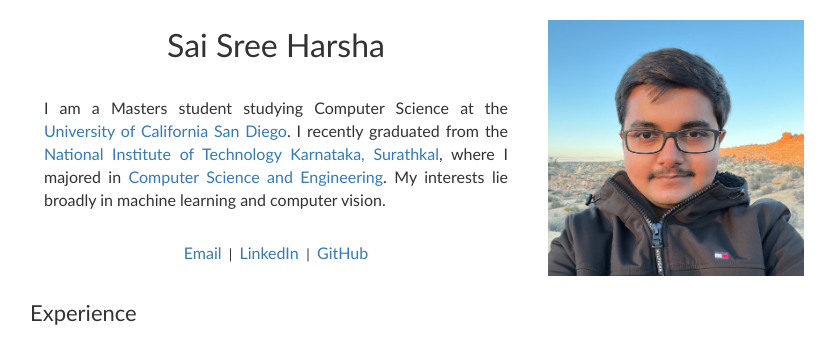
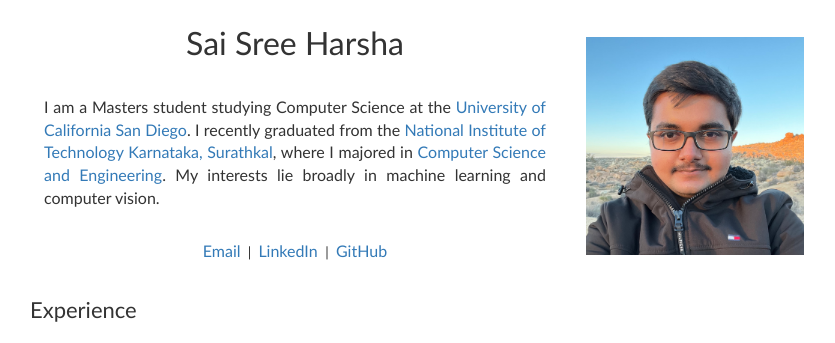
Before and after one commit to sreesai1412/sreesai1412.github.io, a plain HTML site: page index.html in a window 1280 px wide. Shown: the top 343 px of the page, without its empty margins (216-1051 px from the left). Drawn offline with nearby package versions, Linux system fonts and the light colour scheme.

Commit message:
Update index.html

```diff
--- a/index.html
+++ b/index.html
@@ -21,7 +21,7 @@
   <link rel="stylesheet" href="https://maxcdn.bootstrapcdn.com/bootstrap/3.4.1/css/bootstrap.min.css">
   <script src="https://ajax.googleapis.com/ajax/libs/jquery/3.5.1/jquery.min.js"></script>
   <script src="https://maxcdn.bootstrapcdn.com/bootstrap/3.4.1/js/bootstrap.min.js"></script>
-  <link rel="icon" type="image/png" href="images/nitk_logo.jpg">
+  <link rel="icon" type="image/png" href="images/ucsd_logo.png">
 </head>
 
 <body>
@@ -47,7 +47,7 @@
                 <a href="https://github.com/sreesai1412" target="_blank"><font size="3"> GitHub </font></a>
               </p>
             </td>
-            <td style="padding:2.5%;width:40%;max-width:40%">
+            <td style="padding:2.5%;width:30%;max-width:30%">
               <a href="images/avatar.jpeg" target="_blank"><img style="width:100%;max-width:100%" alt="Profile Photo" src="images/avatar.jpeg" class="hoverZoomLink"></a>
             </td>
           </tr>
```
